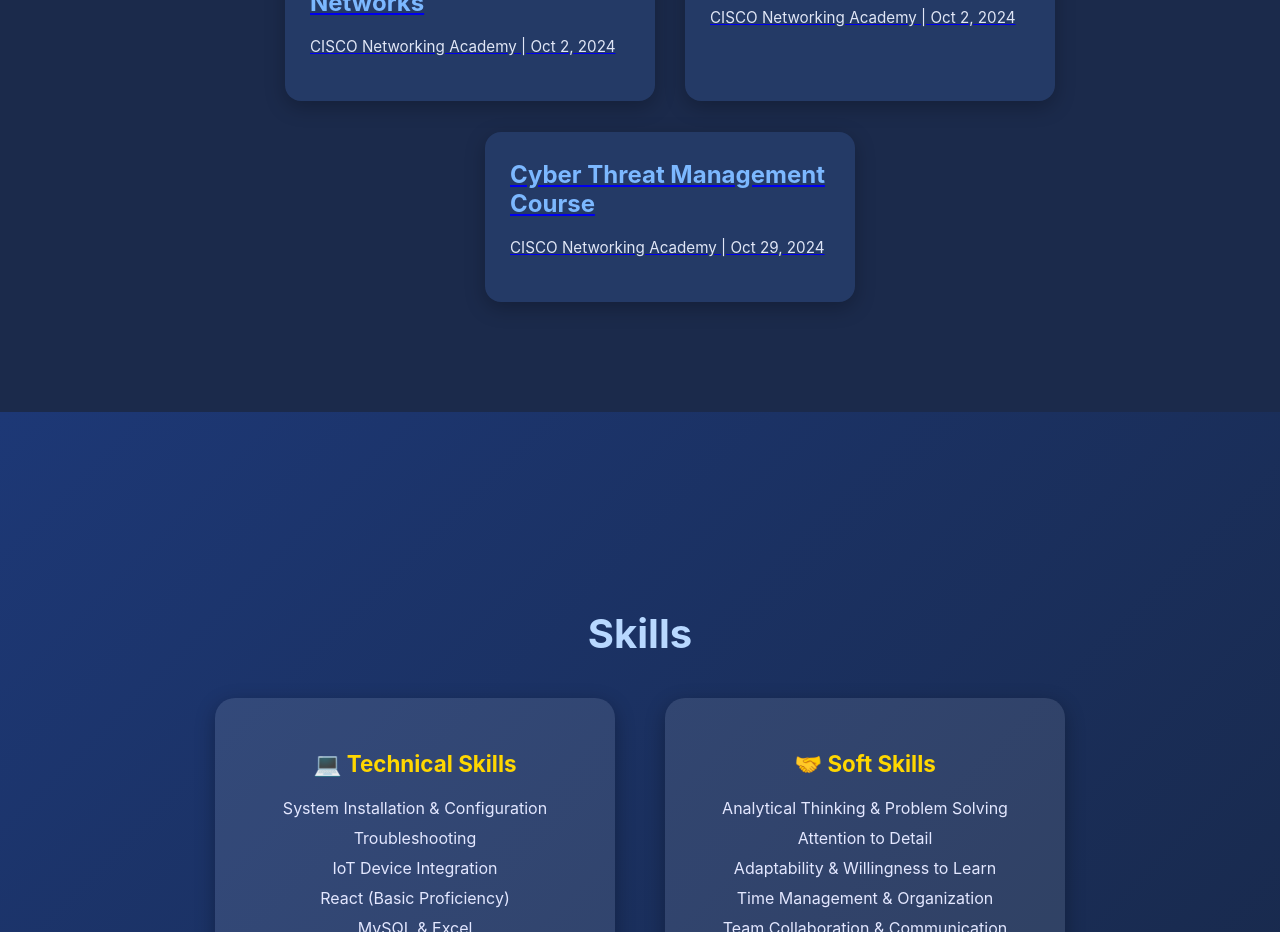
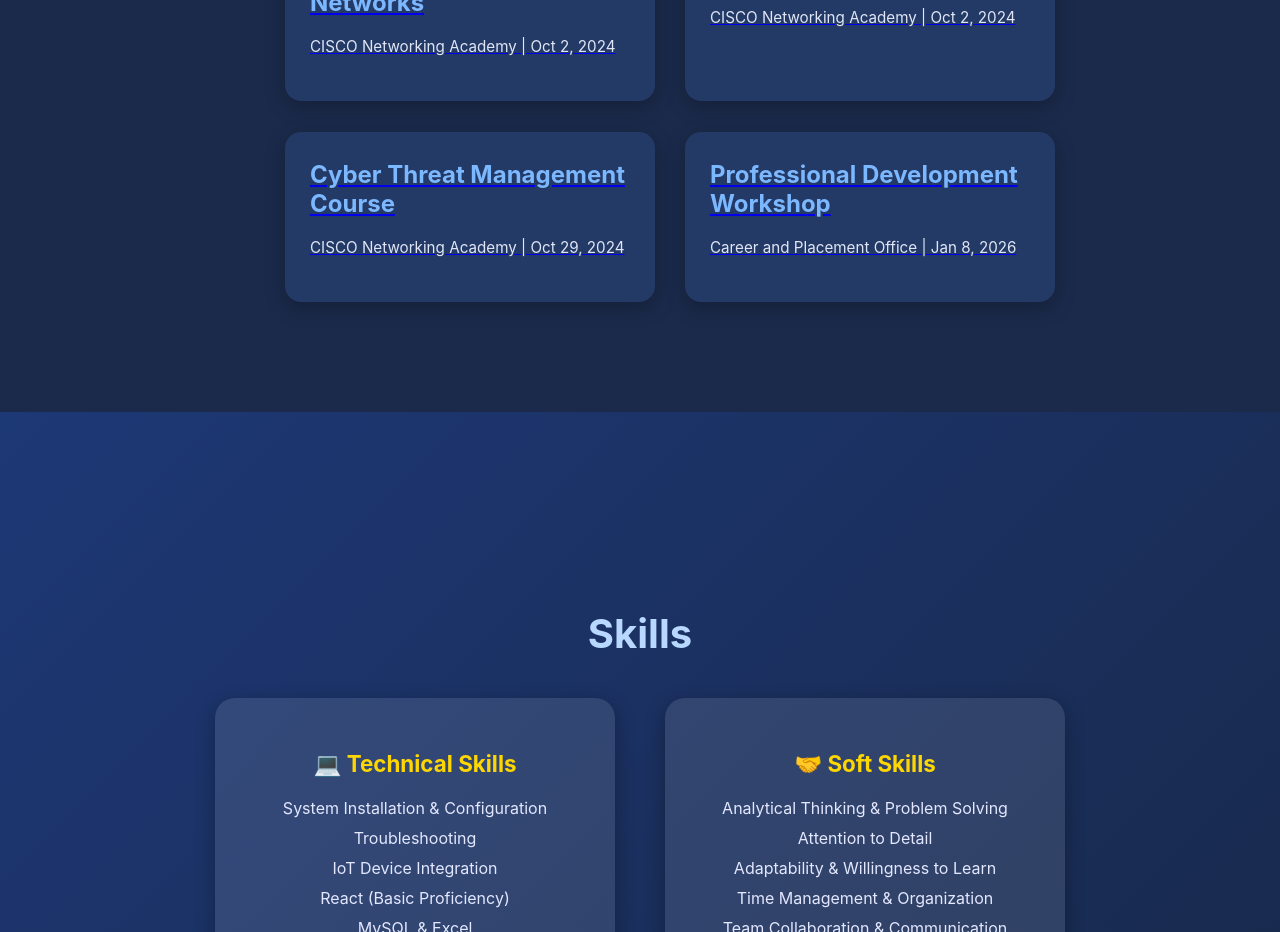
Before and after one commit to sung-jung/justine-portfolio, a React (Create React App) app: page / in a window 1280 px wide. Shown: the part 1600-2532 px from the top of the page. Built offline with nearby package versions, Linux system fonts and the light colour scheme.

Commit message:
Added certification

```diff
--- a/src/components/Projects.jsx
+++ b/src/components/Projects.jsx
@@ -35,6 +35,12 @@ const Projects = () => {
             date: "Oct 29, 2024",
             issuer: "CISCO Networking Academy",
             link: "https://drive.google.com/file/d/1X8HVIanpRDgRVxWO9u4_ng3mX2KwHu8b/view?usp=drive_link"
+        },
+        {
+            title: "Professional Development Workshop",
+            date: "Jan 8, 2026",
+            issuer: "Career and Placement Office",
+            link: "https://drive.google.com/file/d/1HHHIHpE3sb1h9FXI88JY71pDBcLqarBZ/view?usp=sharing"
         }
     ]
 
```
